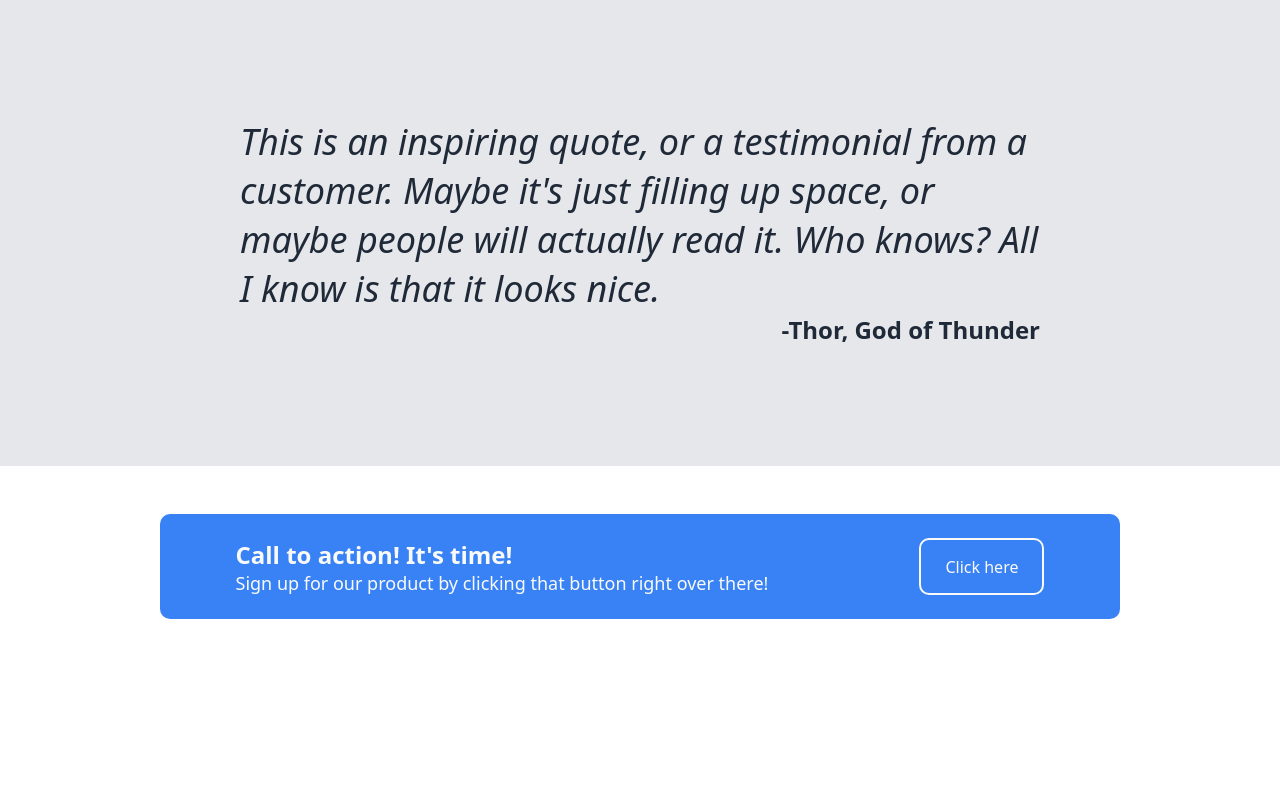
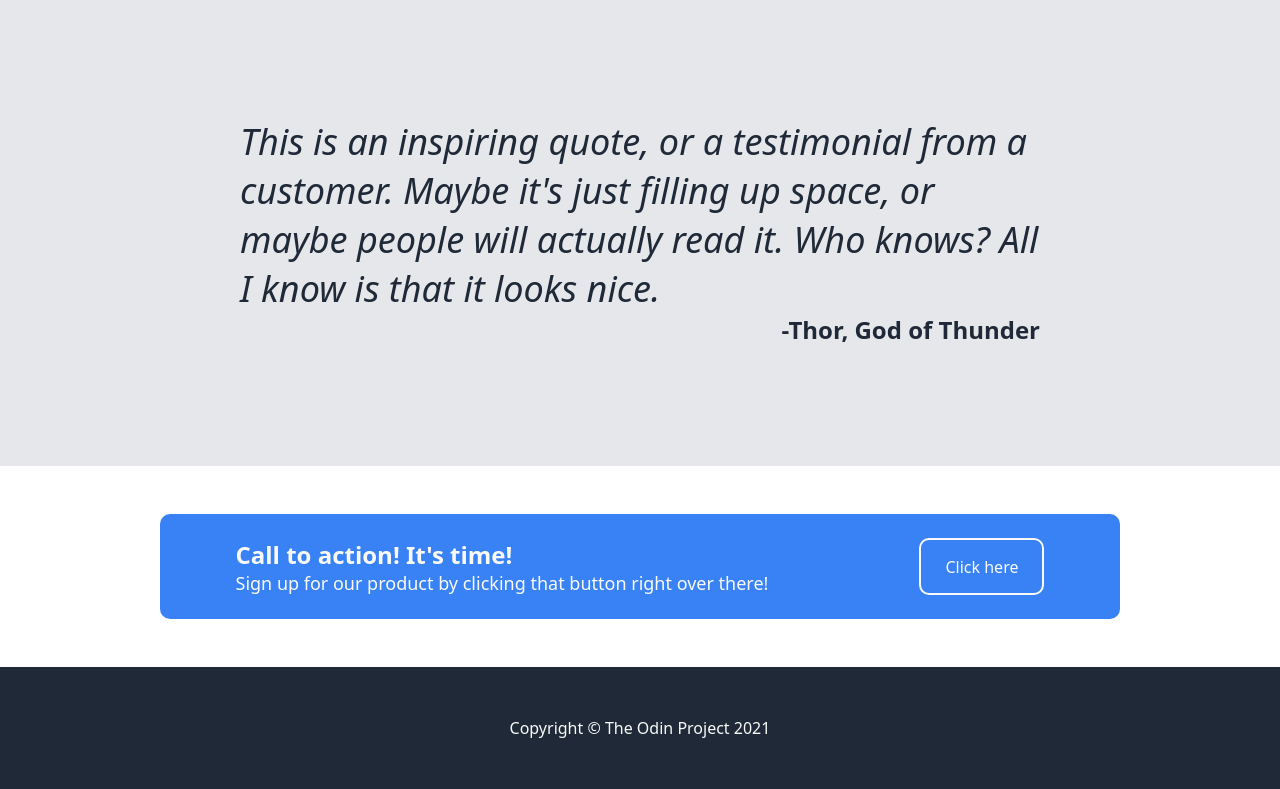
Before and after one commit to lapressle/TOPlandingpage, a plain HTML site: page index.html in a window 1280 px wide. Shown: the part 841-1630 px from the top of the page. Before the commit the page ends 1508 px from the top, so only its background shows below. Drawn offline with Linux system fonts and the light colour scheme.

Commit message:
add footer and adjust flexbox
footer section was added and formatted in style.css
Flexbox for the hero text was adjusted for so the end aligns with
the image size.

```diff
--- a/index.html
+++ b/index.html
@@ -69,4 +69,7 @@
         </div>
         <button class="c2abutton">Click here</button>
     </div>
+    <div class="footer">
+        Copyright &copy; The Odin Project 2021
+    </div>
 </body>
--- a/style.css
+++ b/style.css
@@ -6,7 +6,7 @@
     vertical-align: baseline;
 }
 
-.HH-bkg {
+.HH-bkg, .footer {
     background-color: #1F2937;
 }
 
@@ -64,6 +64,7 @@
 .Hero-text {
     display: flex;
     flex-direction: column;
+    justify-content: space-between;
     flex-wrap: wrap;
     max-width: 360px;
     gap: 8px;
@@ -157,6 +158,13 @@
     font-size: 18px;
 }
 
+.footer {
+    display: flex;
+    padding: 50px 0;
+    justify-content: center;
+    color: #f9faf8;
+}
+
 ul {
     list-style: none;
 }
```
